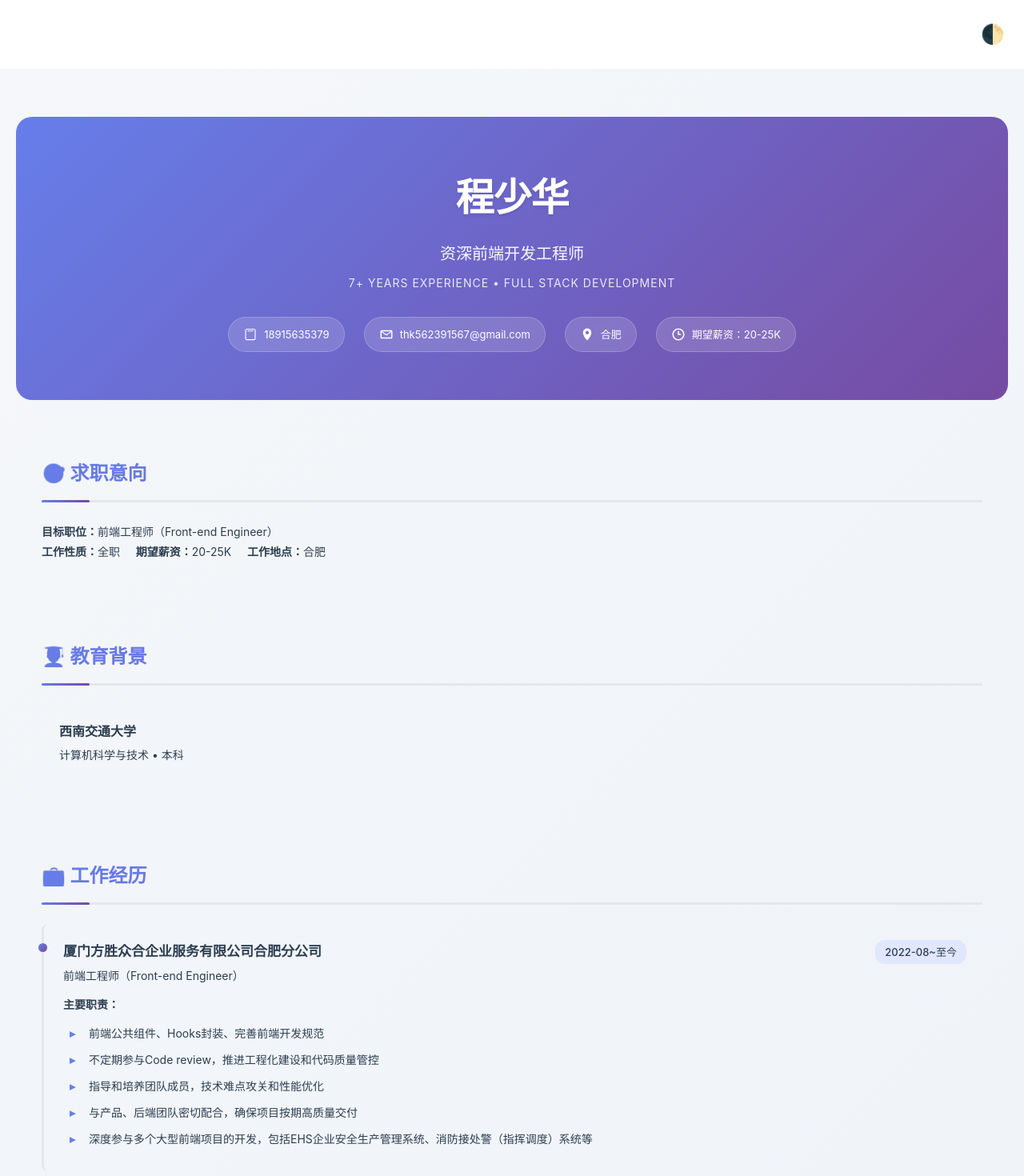
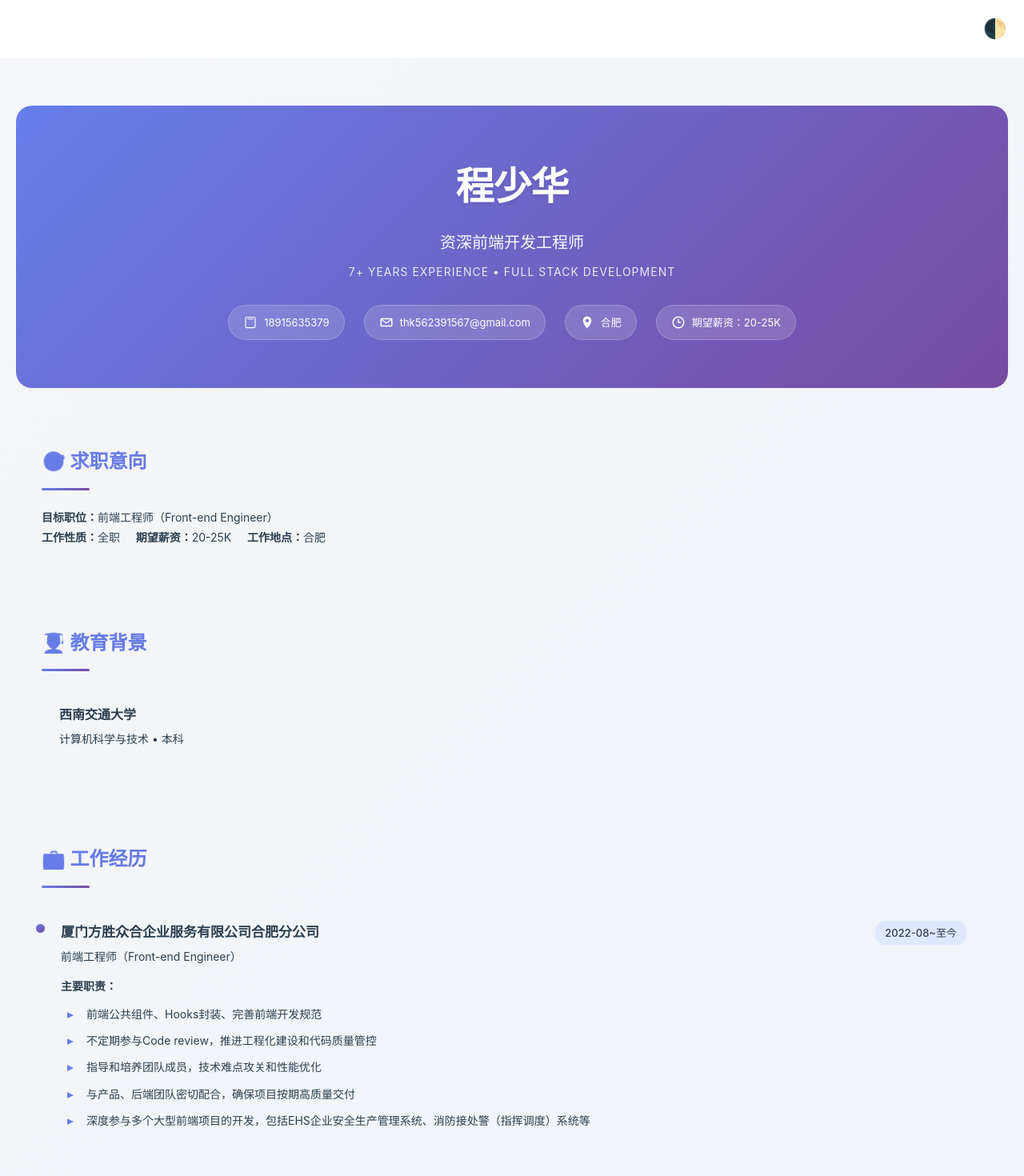
Before and after one commit to Flexita/flexita.github.io, a Vue app: page / in a window 1280 px wide. Shown: the top 1470 px of the page at 80% size. Built offline with nearby package versions, Linux system fonts and the light colour scheme.

Commit message:
feat： 样式优化

```diff
--- a/src/assets/main.css
+++ b/src/assets/main.css
@@ -18,13 +18,16 @@
   --color-border: #4a5568;
 }
 
+body {
+  min-height: 100vh;
+  background-color: var(--color-bg);
+  color: var(--color-text);
+  transition: background-color 0.3s, color 0.3s;
+}
+
 #app {
   max-width: 1280px;
   margin: 0 auto;
-  background-color: var(--color-bg);
-  color: var(--color-text);
-  min-height: 100vh;
-  transition: background-color 0.3s, color 0.3s;
 }
 
 a,
--- a/src/components/ThemeToggle.vue
+++ b/src/components/ThemeToggle.vue
@@ -43,7 +43,9 @@ const titleText = computed(() => {
   border: none;
   cursor: pointer;
   font-size: 1.5rem;
-  padding: 0.5rem;
+  width: 40px;
+  height: 40px;
+  padding: 0;
   border-radius: 50%;
   transition: background-color 0.3s;
   display: flex;
--- a/src/pages/resume/index.vue
+++ b/src/pages/resume/index.vue
@@ -171,6 +171,19 @@ const highlightText = (text: string, highlights: string[]) => {
   --shadow-xl: 0 20px 25px -5px rgba(0, 0, 0, 0.1);
 }
 
+:global(.dark) {
+  --text-dark: #f3f4f6;
+  --text-medium: #d1d5db;
+  --text-light: #9ca3af;
+  --bg-light: #1f2937;
+  --bg-card: #111827;
+  --border-color: #374151;
+  --shadow-sm: 0 1px 2px 0 rgba(0, 0, 0, 0.3);
+  --shadow-md: 0 4px 6px -1px rgba(0, 0, 0, 0.4);
+  --shadow-lg: 0 10px 15px -3px rgba(0, 0, 0, 0.4);
+  --shadow-xl: 0 20px 25px -5px rgba(0, 0, 0, 0.4);
+}
+
 * {
   margin: 0;
   padding: 0;
@@ -184,6 +197,11 @@ const highlightText = (text: string, highlights: string[]) => {
   background: linear-gradient(135deg, #f5f7fa 0%, #e8eef5 100%);
   min-height: 100vh;
   padding: 60px 20px;
+  transition: all 0.3s ease;
+}
+
+:global(.dark) .resume-container {
+  background: linear-gradient(135deg, #0f172a 0%, #1e293b 100%);
 }
 
 /* 头部样式 - 现代化设计 */
@@ -299,7 +317,7 @@ const highlightText = (text: string, highlights: string[]) => {
   background-clip: text;
   margin-bottom: 24px;
   padding-bottom: 12px;
-  border-bottom: 3px solid #e5e7eb;
+  border-bottom: 3px solid var(--border-color);
   position: relative;
 
   &::after {
@@ -320,7 +338,7 @@ const highlightText = (text: string, highlights: string[]) => {
   margin-bottom: 28px;
   padding: 20px;
   padding-left: 24px;
-  border-left: 3px solid #e5e7eb;
+  border-left: 3px solid var(--border-color);
   border-radius: 8px;
   background: var(--bg-light);
   transition: all 0.3s ease;
@@ -340,7 +358,7 @@ const highlightText = (text: string, highlights: string[]) => {
 
   &:hover {
     border-left-color: #667eea;
-    background: #ffffff;
+    background: var(--bg-card);
     box-shadow: var(--shadow-sm);
     transform: translateX(4px);
 
@@ -388,6 +406,11 @@ const highlightText = (text: string, highlights: string[]) => {
   background: #e0e7ff;
   border-radius: 12px;
   font-weight: 500;
+
+  :global(.dark) & {
+    background: rgba(99, 102, 241, 0.2);
+    color: #a5b4fc;
+  }
 }
 
 .description {
@@ -446,6 +469,11 @@ const highlightText = (text: string, highlights: string[]) => {
     transition: transform 0.3s ease;
   }
 
+  :global(.dark) & {
+    background: linear-gradient(135deg, #1f2937 0%, #111827 100%);
+    border-color: #374151;
+  }
+
   &:hover {
     border-color: #c7d2fe;
     box-shadow: var(--shadow-md);
@@ -491,7 +519,7 @@ const highlightText = (text: string, highlights: string[]) => {
   transition: all 0.3s ease;
 
   &:hover {
-    background: #ffffff;
+    background: var(--bg-card);
     border-color: #e0e7ff;
     box-shadow: var(--shadow-sm);
   }
@@ -521,6 +549,11 @@ const highlightText = (text: string, highlights: string[]) => {
   background: rgba(102, 126, 234, 0.1);
   border-radius: 4px;
   transition: all 0.3s ease;
+
+  :global(.dark) & {
+    color: #a5b4fc;
+    background: rgba(99, 102, 241, 0.2);
+  }
 
   &:hover {
     background: rgba(102, 126, 234, 0.2);
```
